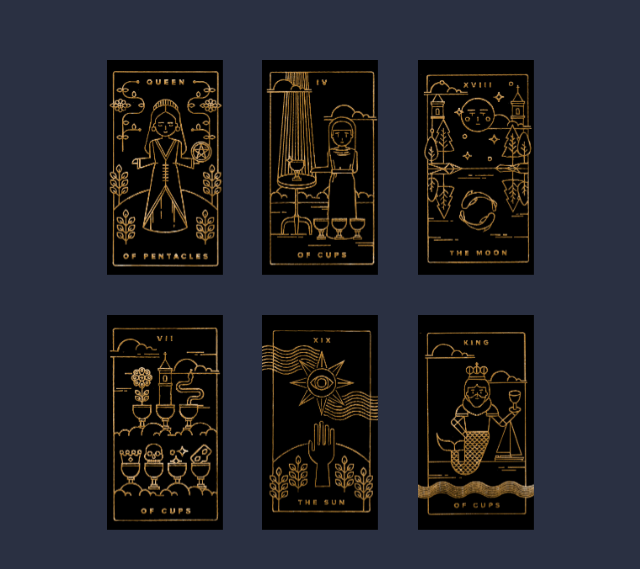
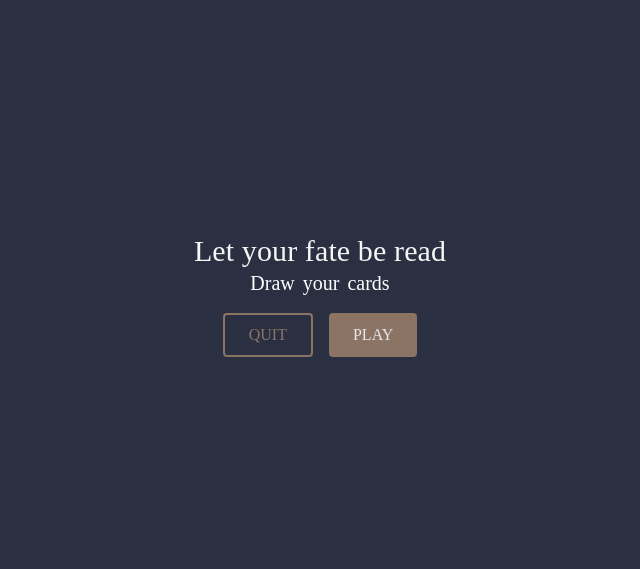
Before and after one commit to softwareengineerjoe/tarot, a React (Vite) app: page /play in a window 1280 px wide. Shown: the part 105-674 px from the top of the page, without its empty margins (320-960 px from the left). Built offline with nearby package versions, Linux system fonts and the light colour scheme; a web font is replaced by a local one.

Commit message:
fix states

```diff
--- a/src/components/GameStart.jsx
+++ b/src/components/GameStart.jsx
@@ -52,7 +52,7 @@ export default function GameStart() {
         onClick={() => {
           navigate("/");
         }}
-        className="uppercase text-[#8c7464] text-7xl w-full hidden lg:block -rotate-90 opacity-0 animate-fadeIn"
+        className="uppercase text-[#8c7464] hover:text-gray-200 ease-in duration-200 text-7xl w-full hidden lg:block -rotate-90 opacity-0 animate-fadeIn"
         style={{
           animationDelay: "3s",
           animationFillMode: "forwards",
@@ -97,7 +97,7 @@ export default function GameStart() {
         onClick={() => {
           window.location.reload();
         }}
-        className="uppercase text-[#8c7464] text-7xl w-full hidden lg:block rotate-90 opacity-0 animate-fadeIn"
+        className="uppercase text-[#8c7464] hover:text-gray-200 ease-in duration-200 text-7xl w-full hidden lg:block rotate-90 opacity-0 animate-fadeIn"
         style={{
           animationDelay: "3s",
           animationFillMode: "forwards",
--- a/src/components/Loading.jsx
+++ b/src/components/Loading.jsx
@@ -51,7 +51,7 @@ export default function Loading({ setDrawCards }) {
             if (isReady) goToPage("/");
           }}
           disabled={!isReady}
-          className={`border-2 border-[#8c7464] text-[#8c7464] px-6 py-2 rounded uppercase transition ${
+          className={`border-2 border-[#8c7464] text-[#8c7464] px-6 py-2 rounded uppercase transition cursor-pointer ${
             isReady
               ? "hover:scale-110 hover:opacity-70 cursor-default"
               : "opacity-50 cursor-not-allowed"
@@ -64,7 +64,7 @@ export default function Loading({ setDrawCards }) {
             if (isReady) setDrawCards(true);
           }}
           disabled={!isReady}
-          className={`bg-[#8c7464] text-gray-200 px-6 py-2 rounded uppercase transition ${
+          className={`bg-[#8c7464] text-gray-200 px-6 py-2 rounded uppercase transition cursor-pointer ${
             isReady
               ? "hover:scale-110 hover:opacity-70 cursor-default"
               : "opacity-50 cursor-not-allowed"
--- a/src/pages/play/index.jsx
+++ b/src/pages/play/index.jsx
@@ -6,6 +6,6 @@ export default function Index() {
   const [drawCards, setDrawCards] = useState(false);
 
   return (
-    <>{drawCards ? <Loading setDrawCards={setDrawCards} /> : <GameStart />}</>
+    <>{!drawCards ? <Loading setDrawCards={setDrawCards} /> : <GameStart />}</>
   );
 }
```
